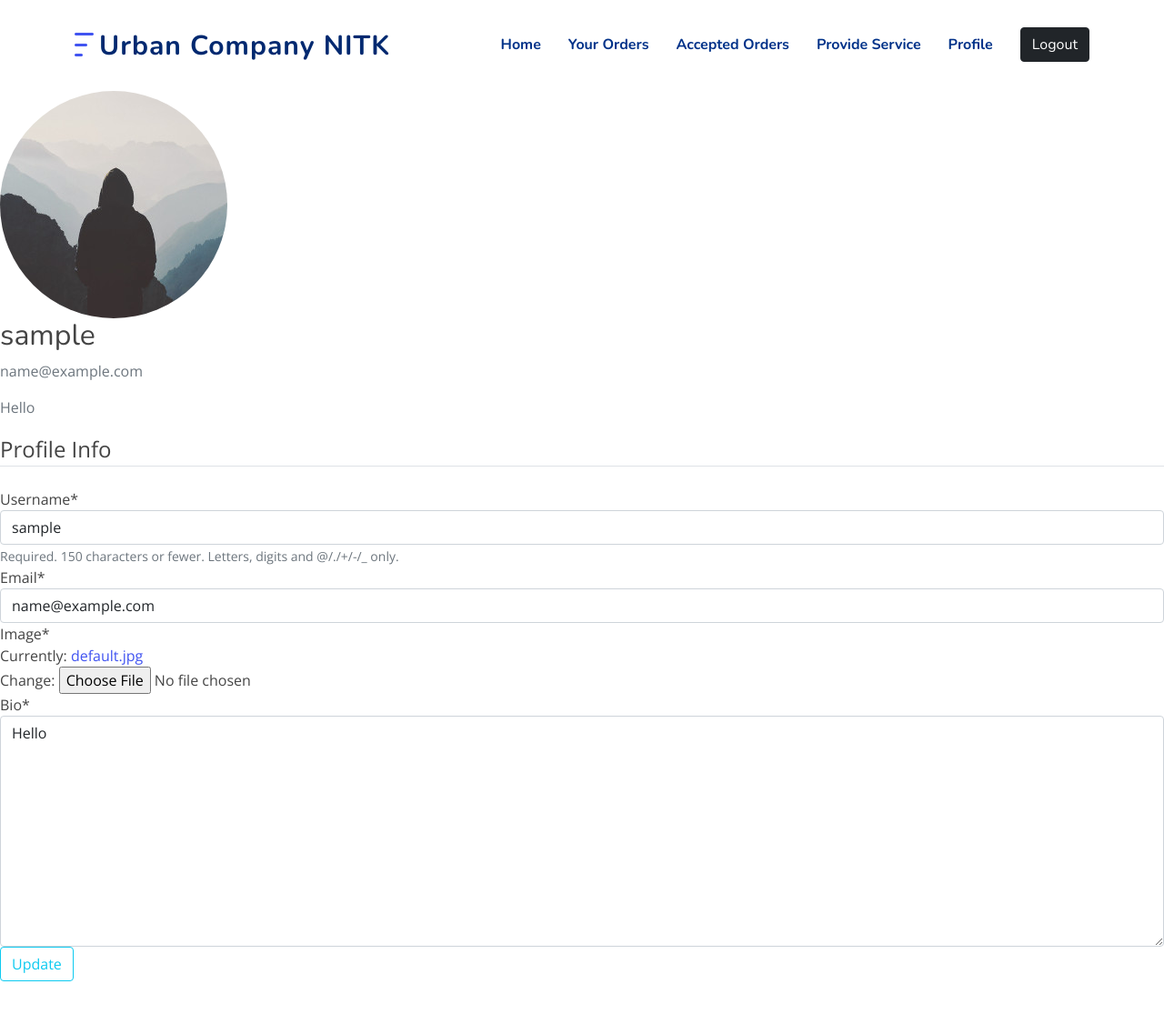
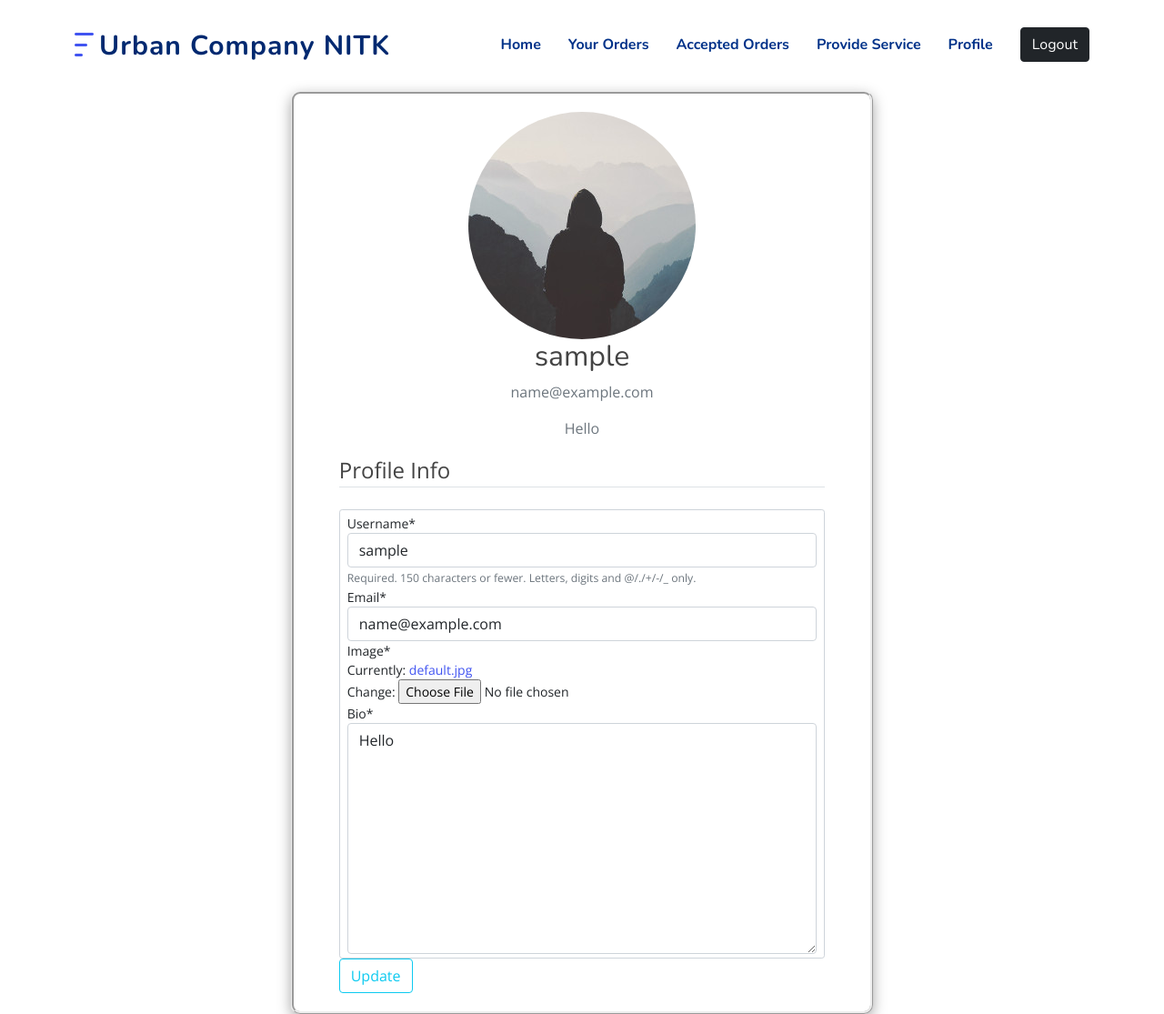
Before and after one commit to dharmicksai/UrbanCompanyNITK, a Django app: page /authentication/profile/ in a window 1280 px wide. Shown: the whole page at 91% size. Before the commit the page ends 1079 px from the top, so only its background shows below. Run offline with Django 3.2, Linux system fonts and the light colour scheme; the visitor is signed in with stand-in values (Sample User, id 1); data comes from the database, SQL or seed files in the repository; some libraries are stand-ins or nearby versions.

Commit message:
Profile UI fixed

```diff
--- a/UC/UrbanCompanyNITK/authentication/templates/authentication/profile.html
+++ b/UC/UrbanCompanyNITK/authentication/templates/authentication/profile.html
@@ -1,8 +1,9 @@
 {% extends "ucnitk/base.html" %}
 {% load crispy_forms_tags %}
 {% block content %}
-<div class="content-section">
-  <div class="media">
+<div class="content-section " style="border-radius:10px; width:50%; margin:auto; padding:20px; border-style:ridge; box-shadow: rgba(0, 0, 0, 0.35) 0px 5px 15px;">
+  <div class="media text-center">
+
     <img class="rounded-circle account-img" src="{{ user.profile.image.url }}">
     <div class="media-body">
       <h2 class="account-heading">{{ user.username }}</h2>
@@ -10,12 +11,15 @@
       <p class="text-secondary">{{ user.profile.bio }}</p>
     </div>
   </div>
-  <form method="POST" enctype="multipart/form-data">
+  <form method="POST" enctype="multipart/form-data" style="width:90%; margin:auto">
       {% csrf_token %}
       <fieldset class="form-group">
           <legend class="border-bottom mb-4">Profile Info</legend>
-          {{ u_form|crispy }}
-          {{ p_form|crispy }}
+
+
+          <div class="form-control form-control-sm">{{ u_form|crispy }}
+          {{ p_form|crispy }}</div>
+
       </fieldset>
       <div class="form-group">
           <button class="btn btn-outline-info" type="submit">Update</button>
--- a/UC/UrbanCompanyNITK/authentication/templates/authentication/register.html
+++ b/UC/UrbanCompanyNITK/authentication/templates/authentication/register.html
@@ -71,8 +71,10 @@
             <small class="float-right py-3 showPasswordToggle">SHOW</small>
           </div>
 
-          {{ u_form.usertype }}
-          {{ u_form.service }}
+
+
+
+          <div class="form-control form-control-sm text-center">{{ u_form.usertype }} &nbsp {{ u_form.service }}</div>
 
           <div class="text-center">
             <input type="submit" value="Register" class="btn btn-block btn-primary submit-btn" style="margin:10px; position:relative" />
```
